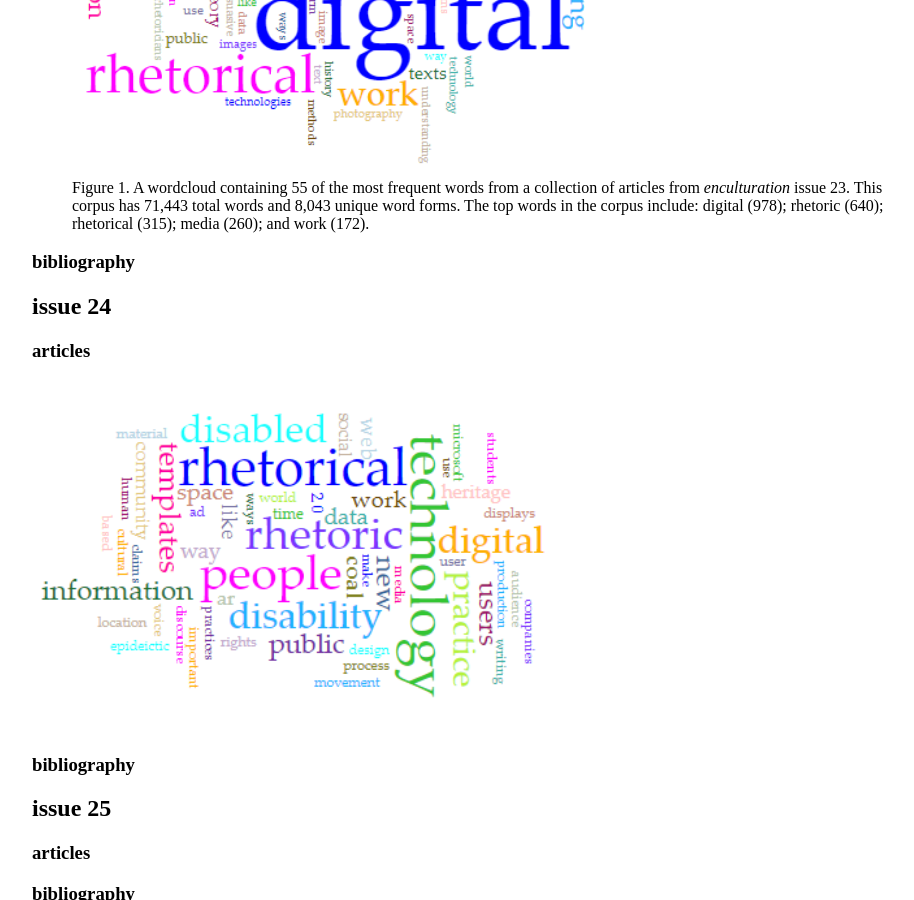
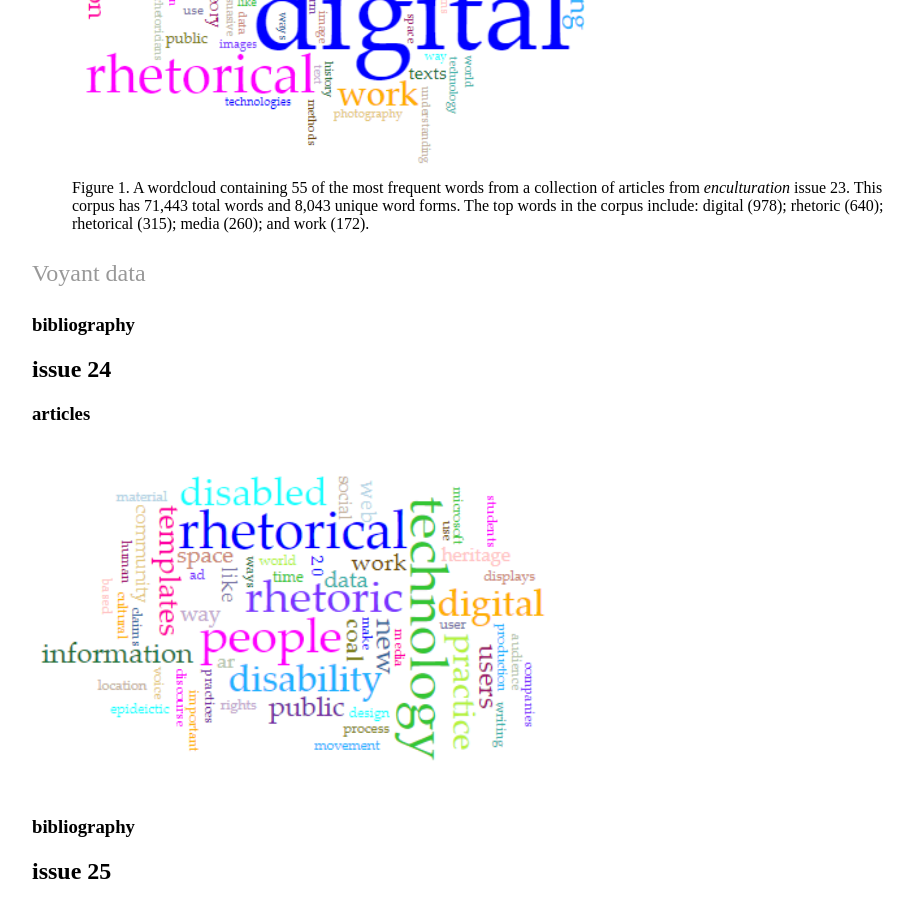
Before and after one commit to sydneyspangler/sydneyspangler.github.io, a Jekyll site: the page built from distant-reading-project/index.html, in a window 1280 px wide and 900 px high, scrolled down 930 px. Shown: the whole window, without its empty margins (160-1074 px from the left). Built offline with Jekyll 4.4.1, drawn with Linux system fonts in a browser that asks for light colours.

Commit message:
Update index.html

```diff
--- a/distant-reading-project/index.html
+++ b/distant-reading-project/index.html
@@ -14,6 +14,7 @@ title: distant reading project
 		<img src="https://sydneyspangler.github.io/media/issue-23.PNG" alt="A wordcloud for issue 23 of enculturation. The top five words are digital, rhetoric, rhetorical, media, and work." height="350">
 		<figcaption>Figure 1. A wordcloud containing 55 of the most frequent words from a collection of articles from <i>enculturation</i> issue 23. This corpus has 71,443 total words and 8,043 unique word forms. The top words in the corpus include: digital (978); rhetoric (640); rhetorical (315); media (260); and work (172).</figcaption>
 	</figure>
+	<p><a href="https://voyant-tools.org/?corpus=a4d9ee6ae2f9ef632a353f4d97aa14d3&panels=cirrus,reader,trends,summary,contexts">Voyant data</a></p>
 	<h3>bibliography</h3>
 	<h2>issue 24</h2>
 	<h3>articles</h3>
```
